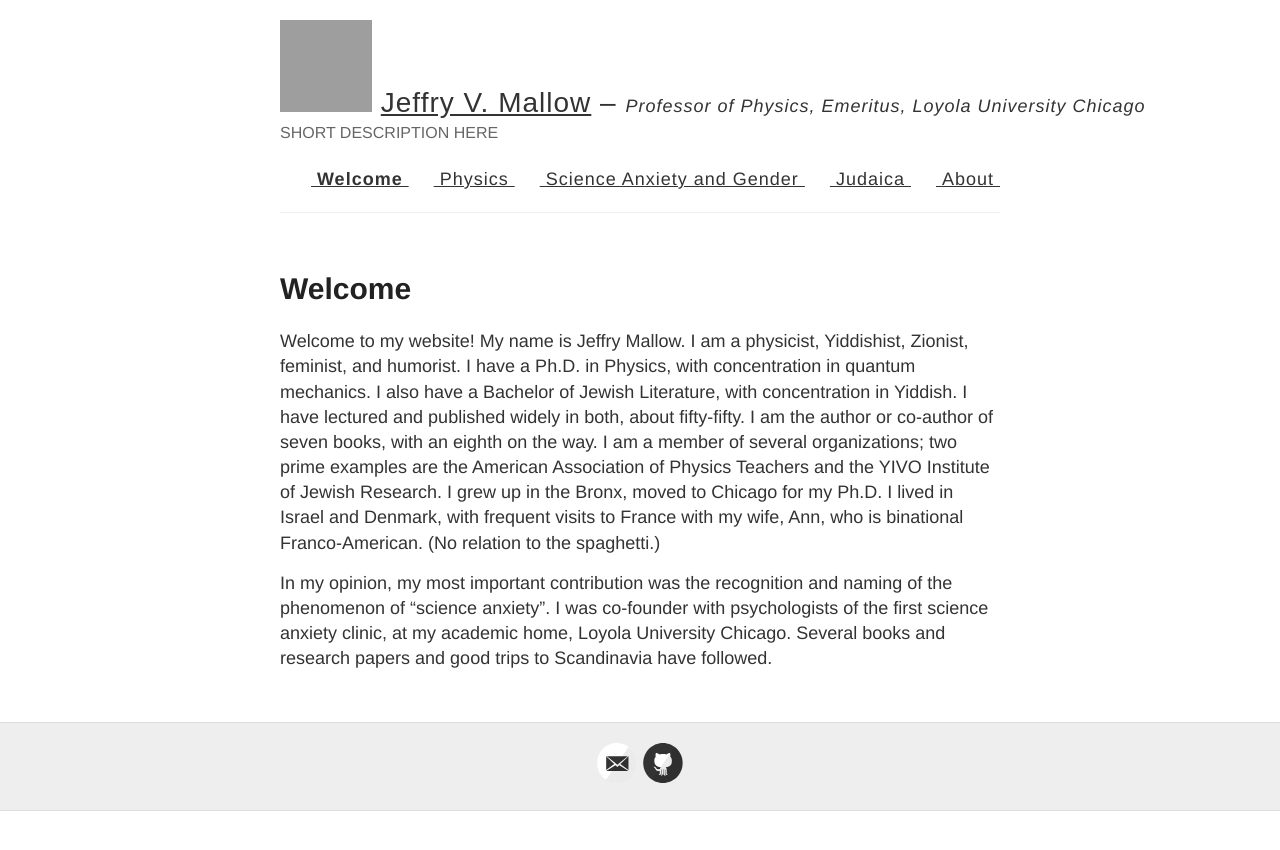
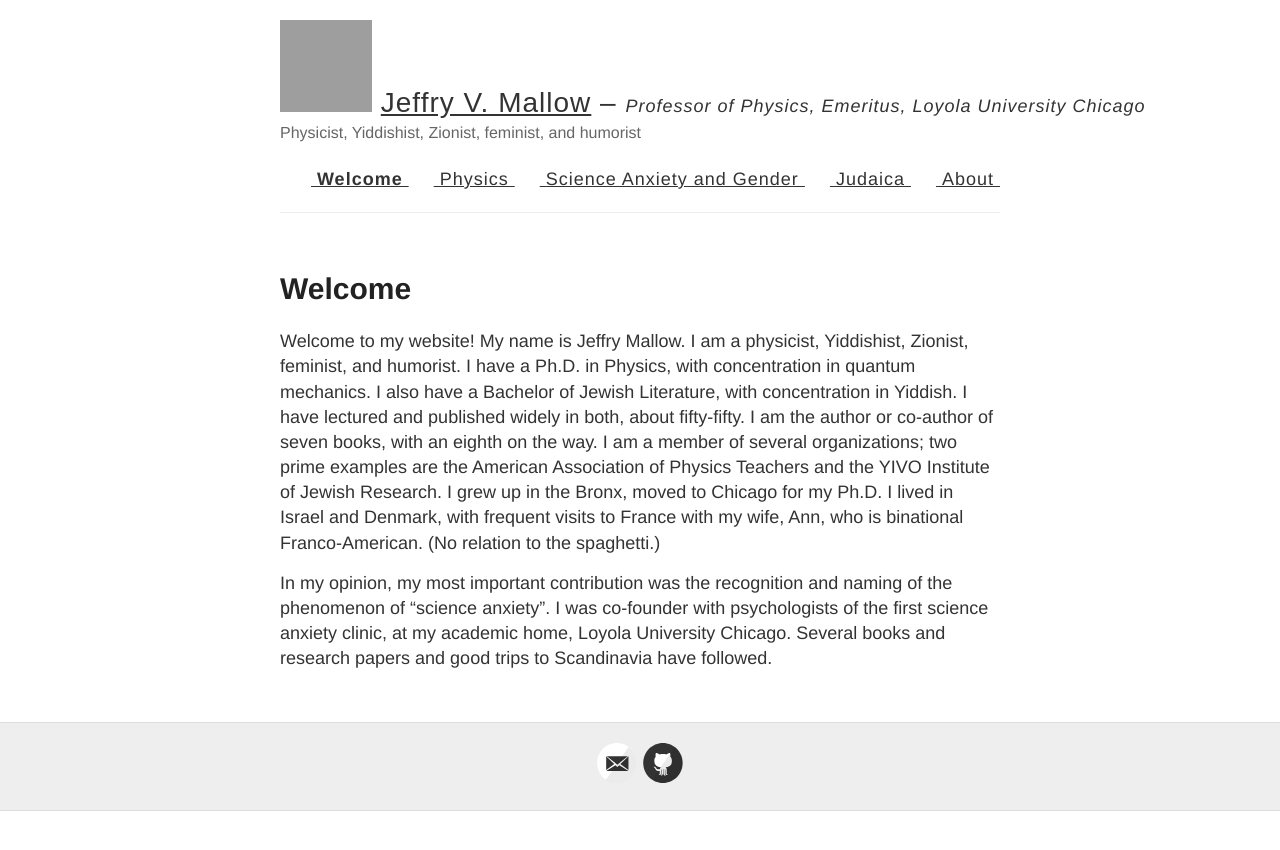
Before and after one commit to jvmallow/jvmallow.github.io, a Jekyll site: the page built from welcome.md, in a window 1280 px wide. Shown: the top 850 px of the page. Built offline with Jekyll 4.4.1, drawn with Linux system fonts in a browser that asks for light colours; grey boxes are pictures that could not be loaded.

Commit message:
Update _config.yml

```diff
--- a/_config.yml
+++ b/_config.yml
@@ -8,7 +8,7 @@ name_font: Papyrus,fantasy
 tagline: Professor of Physics, Emeritus, Loyola University Chicago
 
 # Short description on home page
-description: SHORT DESCRIPTION HERE
+description: Physicist, Yiddishist, Zionist, feminist, and humorist
 
 # Picture on home page
 avatar: https://avatars.githubusercontent.com/u/211400265
```
